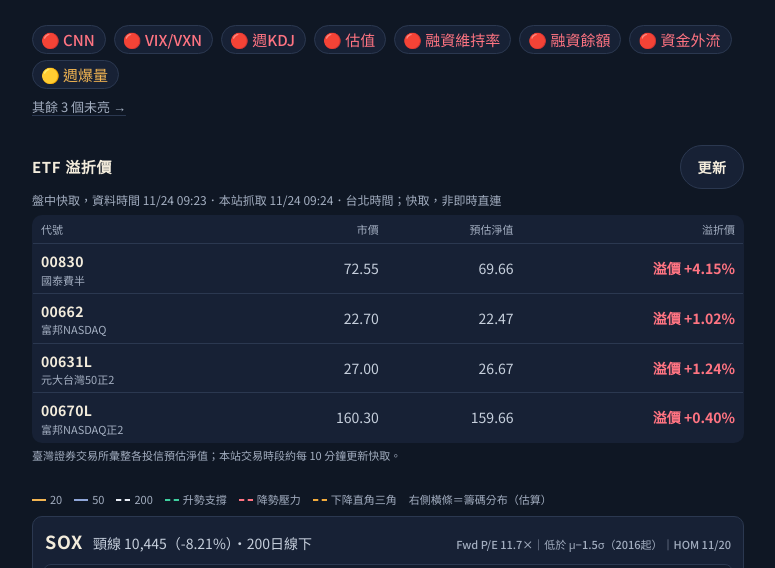
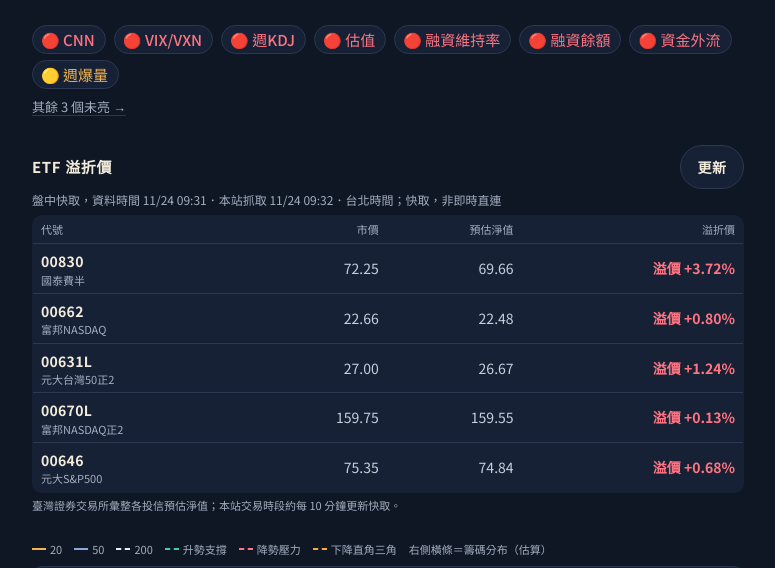
Before and after one commit to manolomoo/charity-poker-king, a plain HTML site: page home/index.html in a window 1280 px wide. Shown: the part 152-720 px from the top of the page, without its empty margins (252-1027 px from the left). Drawn offline with Linux system fonts and the light colour scheme; files whose address does not match are found by name.

Commit message:
feat(home): 溢折價表加上 00646 元大S&P500
證交所 all_etf.txt 已核對此檔為元大S&P500。腳本、快取 JSON、首頁改為 5 列，測試一併更新。另外把歷史跌幅名次測試的 asof 對到 2026-11-23（台灣加權本波加深後的差距一併依現況資料更新），未改顯示邏輯或燈號規則。

```diff
--- a/data/etf_premium.json
+++ b/data/etf_premium.json
@@ -6,8 +6,8 @@
   "code_aliases": {
     "00630L": "00631L"
   },
-  "attempted_at": "2026-11-24T09:24:05+08:00",
-  "fetched_at": "2026-11-24T09:24:05+08:00",
+  "attempted_at": "2026-11-24T09:32:37+08:00",
+  "fetched_at": "2026-11-24T09:32:37+08:00",
   "stale": false,
   "error": null,
   "items": [
@@ -15,26 +15,26 @@
       "code": "00830",
       "short": "國泰費半",
       "name": "國泰費城半導體",
-      "price": 72.55,
+      "price": 72.25,
       "nav": 69.66,
-      "premium_pct": 4.15,
+      "premium_pct": 3.72,
       "prev_nav": 69.79,
       "data_date": "20261124",
-      "data_time": "09:23:45",
-      "data_at": "2026-11-24T09:23:45+08:00",
+      "data_time": "09:29:30",
+      "data_at": "2026-11-24T09:29:30+08:00",
       "ref_url": "https://www.cathaysite.com.tw/ETF/estimate"
     },
     {
       "code": "00662",
       "short": "富邦NASDAQ",
       "name": "富邦NASDAQ",
-      "price": 22.7,
-      "nav": 22.47,
-      "premium_pct": 1.02,
+      "price": 22.66,
+      "nav": 22.48,
+      "premium_pct": 0.8,
       "prev_nav": 22.55,
       "data_date": "20261124",
-      "data_time": "09:23:48",
-      "data_at": "2026-11-24T09:23:48+08:00",
+      "data_time": "09:31:57",
+      "data_at": "2026-11-24T09:31:57+08:00",
       "ref_url": "https://websys.fsit.com.tw/FubonETF/Trade/Estimate.aspx"
     },
     {
@@ -46,22 +46,35 @@
       "premium_pct": 1.24,
       "prev_nav": 22.23,
       "data_date": "20261124",
-      "data_time": "09:23:45",
-      "data_at": "2026-11-24T09:23:45+08:00",
+      "data_time": "09:31:30",
+      "data_at": "2026-11-24T09:31:30+08:00",
       "ref_url": "https://www.yuantaetfs.com/tradeInfo/INav"
     },
     {
       "code": "00670L",
       "short": "富邦NASDAQ正2",
       "name": "富邦NASDAQ正2",
-      "price": 160.3,
-      "nav": 159.66,
-      "premium_pct": 0.4,
+      "price": 159.75,
+      "nav": 159.55,
+      "premium_pct": 0.13,
       "prev_nav": 157.94,
       "data_date": "20261124",
-      "data_time": "09:23:48",
-      "data_at": "2026-11-24T09:23:48+08:00",
+      "data_time": "09:31:57",
+      "data_at": "2026-11-24T09:31:57+08:00",
       "ref_url": "https://websys.fsit.com.tw/FubonETF/Trade/Estimate.aspx"
+    },
+    {
+      "code": "00646",
+      "short": "元大S&P500",
+      "name": "元大S&P500",
+      "price": 75.35,
+      "nav": 74.84,
+      "premium_pct": 0.68,
+      "prev_nav": 74.84,
+      "data_date": "20261124",
+      "data_time": "09:31:30",
+      "data_at": "2026-11-24T09:31:30+08:00",
+      "ref_url": "https://www.yuantaetfs.com/tradeInfo/INav"
     }
   ]
 }
--- a/home/index.html
+++ b/home/index.html
@@ -318,7 +318,7 @@ footer .more a:hover{color:var(--accent)}
   var POLL_MS = 150000; // 盤中約每 2.5 分鐘再抓一次快取
   var DEBOUNCE_MS = 10000;
   // 00630L 不是上市代號，對應元大台灣50正2 00631L
-  var CODES = [["00830","國泰費半"],["00662","富邦NASDAQ"],["00631L","元大台灣50正2"],["00670L","富邦NASDAQ正2"]];
+  var CODES = [["00830","國泰費半"],["00662","富邦NASDAQ"],["00631L","元大台灣50正2"],["00670L","富邦NASDAQ正2"],["00646","元大S&P500"]];
   var NA = '<span class="na">暫無資料</span>';
   var whenEl = document.getElementById("etfp-when");
   var rowsEl = document.getElementById("etfp-rows");
```
Also changed, not shown: tests/fixtures/etf_premium/all_etf_small.json (+88 -13 lines), 4 other files.
